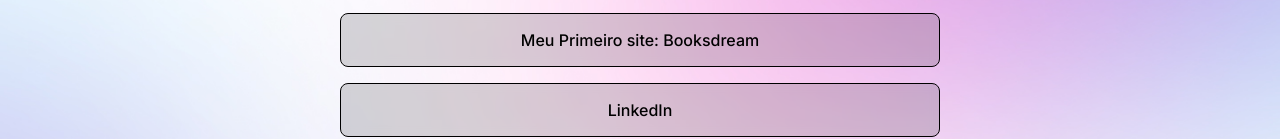
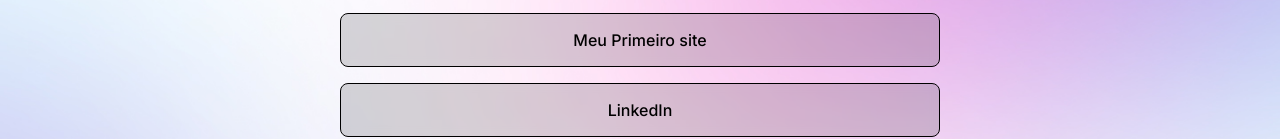
Before and after one commit to brunakeyt/linktree-devlinks, a plain HTML site: page index.html in a window 1280 px wide. Shown: the part 367-506 px from the top of the page. Drawn offline with nearby package versions, Linux system fonts and the light colour scheme.

Commit message:
Update index.html

```diff
--- a/index.html
+++ b/index.html
@@ -25,7 +25,7 @@
         </div>
         <ul>
             <li><a href="https://www.facebook.com/profile.php?id=100089357067582" target="_blank">Minha página: Diário de uma Circense</a></li>
-            <li><a href="https://brunakeyt.github.io/booksdream/index.html" target="_blank">Meu Primeiro site: Booksdream</a></li>
+            <li><a href="https://brunakeyt.github.io/sonho-literario/" target="_blank">Meu Primeiro site</a></li>
             <li><a href="https://www.linkedin.com/in/bruna-keyt-13b6b1144/" target="_blank">LinkedIn</a></li>
         </ul>
         <div id="social">
```
